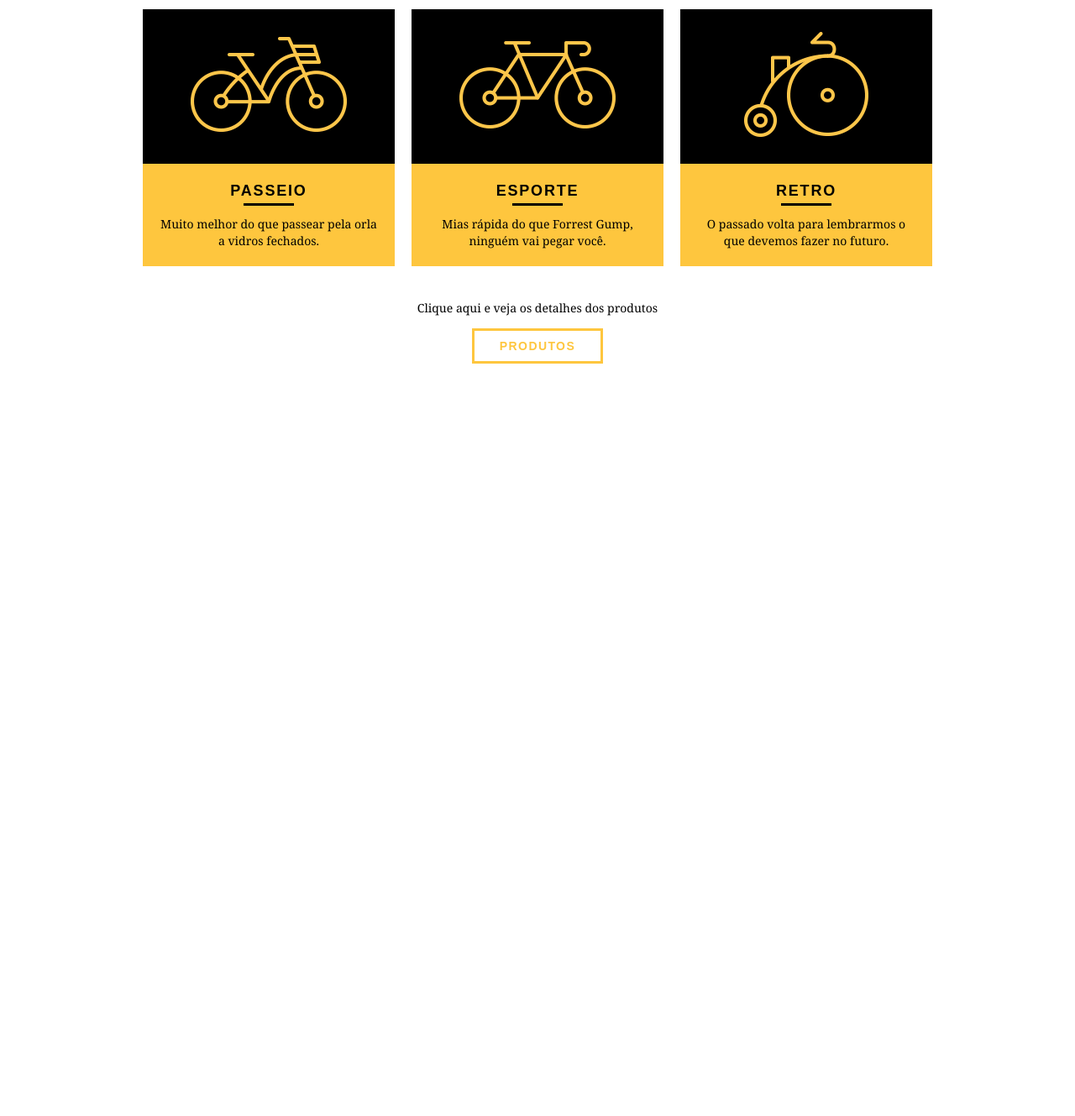
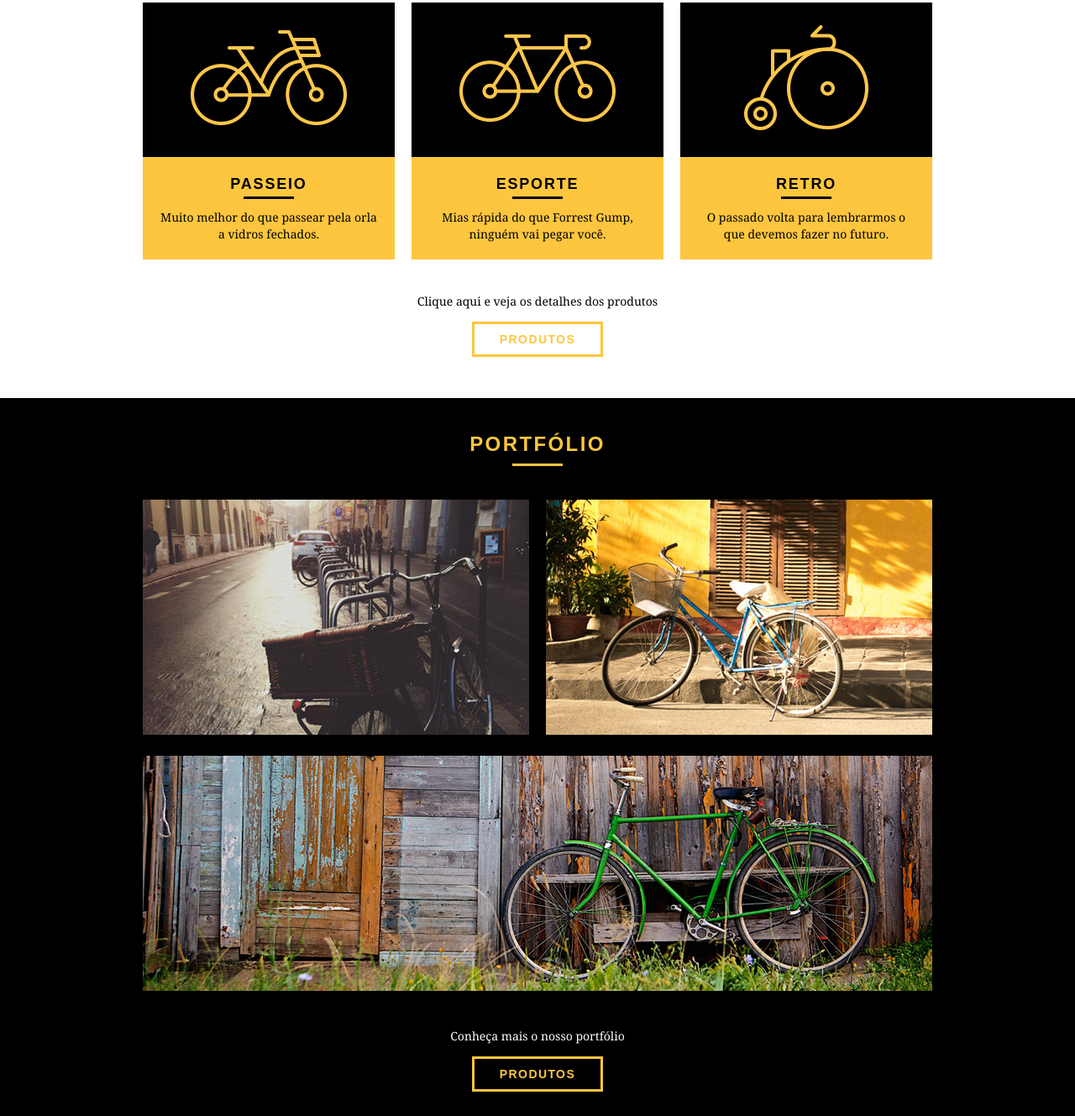
Before and after one commit to fsrocha-dev/bik-craft, a website: page index.html in a window 1280 px wide. Shown: the part 603-1932 px from the top of the page at 84% size. Before the commit the page ends 1085 px from the top, so only its background shows below. Drawn offline with Linux system fonts and the light colour scheme.

Commit message:
Create section portfólio in home

```diff
--- a/css/style.css
+++ b/css/style.css
@@ -46,7 +46,7 @@ p{
 	width: 60px;
 	height: 3px;
 	background: #000;
-	margin: 8px auto;
+	margin: 8px auto 40px auto;
 }
 
 /* HEADER STYLES */
@@ -136,7 +136,6 @@ p{
 .produtos_lista li{
 	background: #fec63e;
 	text-align: center;
-	margin-top: 40px;
 }
 
 .produtos_lista li h3{
@@ -166,12 +165,35 @@ p{
 	padding: 20px;
 }
 
-.chamada_produtos{
+.chamada{
 	text-align: center;
 	padding-top: 40px;
 	clear: both;
 }
 
-.chamada_produtos p{
+.chamada p{
 	margin-bottom: 25px;
 }
+
+/* PORTFÓLIO */
+.portfolio{
+	width: 100%;
+	background: #000;
+	padding: 40px 0;
+}
+
+.portfolio .sub_titulo{
+	color: #fec63e;
+}
+
+.portfolio .sub_titulo:after{
+	background: #fec63e;
+}
+
+.portfolio_lista li:last-child{
+	margin-top: 20px;
+}
+
+.portfolio .chamada p{
+	color: #FFF;
+}
--- a/index.html
+++ b/index.html
@@ -66,11 +66,26 @@
 				</li>
 			</ul>
 
-			<div class="chamada_produtos">
+			<div class="chamada">
 				<p>Clique aqui e veja os detalhes dos produtos</p>
 				<a href="produtos.html" class="btn btn_preto">Produtos</a>
 			</div>
+		</section>
 
+		<section class="portfolio">
+			<div class="container">
+				<h2 class="sub_titulo">Portfólio</h2>
+				<ul class="portfolio_lista">
+					<li class="grid-8"><img src="./img/portfolio/retro.jpg" alt="Bicicleta Retro"></li>
+					<li class="grid-8"><img src="./img/portfolio/passeio.jpg" alt="Bicicleta Passeio"></li>
+					<li class="grid-16"><img src="./img/portfolio/esporte.jpg" alt="Bicicleta Esporte"></li>
+				</ul>
+				<div class="chamada">
+				<p>Conheça mais o nosso portfólio</p>
+				<a href="portfolio.html" class="btn">Produtos</a>
+			</div>
+			</div>
 		</section>
+
 	</body>
 </html>
```
